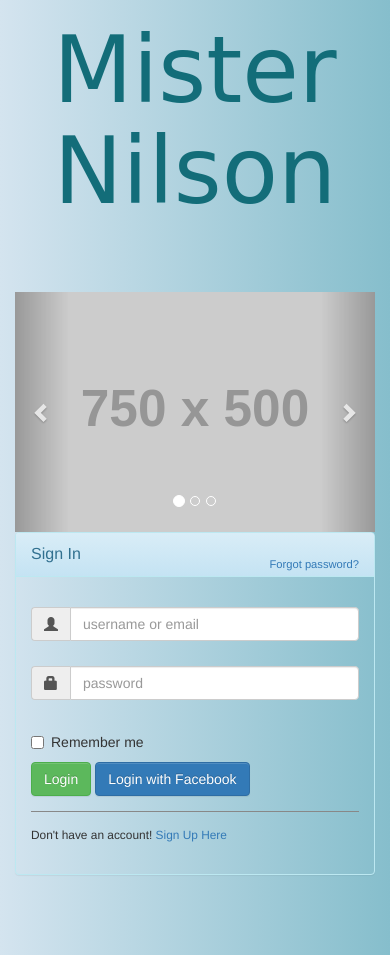
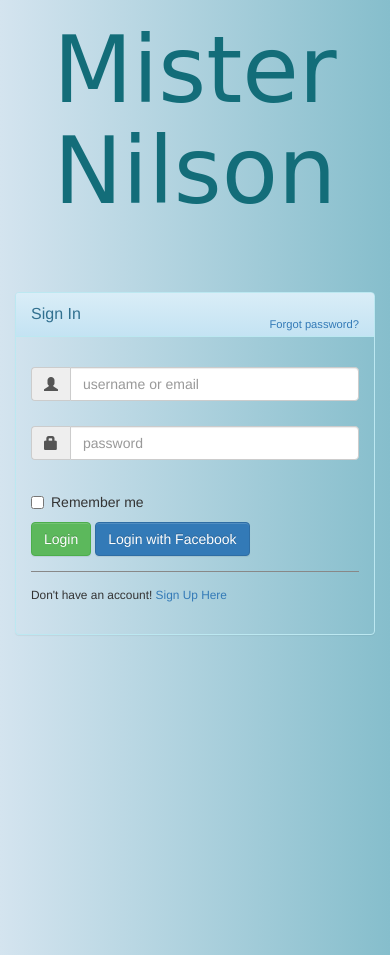
Before and after one commit to djbm/MrNilson, a Rails app: page / in a window 390 px wide. Run offline with Rails 7, Linux system fonts and the light colour scheme; style sheets or scripts are compiled from the project's sources; parts of the project's set-up code (start-up, migrations or seed data) failed here and were passed over; some libraries are stand-ins or nearby versions; some web fonts are replaced.

Commit message:
hide slider in extra-shorts devices

```diff
--- a/MrNilson/app/views/sessions/index.html.erb
+++ b/MrNilson/app/views/sessions/index.html.erb
@@ -4,7 +4,7 @@
 	<h1 class="tittle_homepage">Mister Nilson</h1>
 	</div>
 	<div class="row top-space">
-		<div class=" col-xs-12 col-md-8">
+		<div class=" hidden-xs col-md-8">
 			<div id="carousel-example-generic" class="carousel slide" data-ride="carousel">
 		        <!-- Indicators -->
 		        <ol class="carousel-indicators">
```
